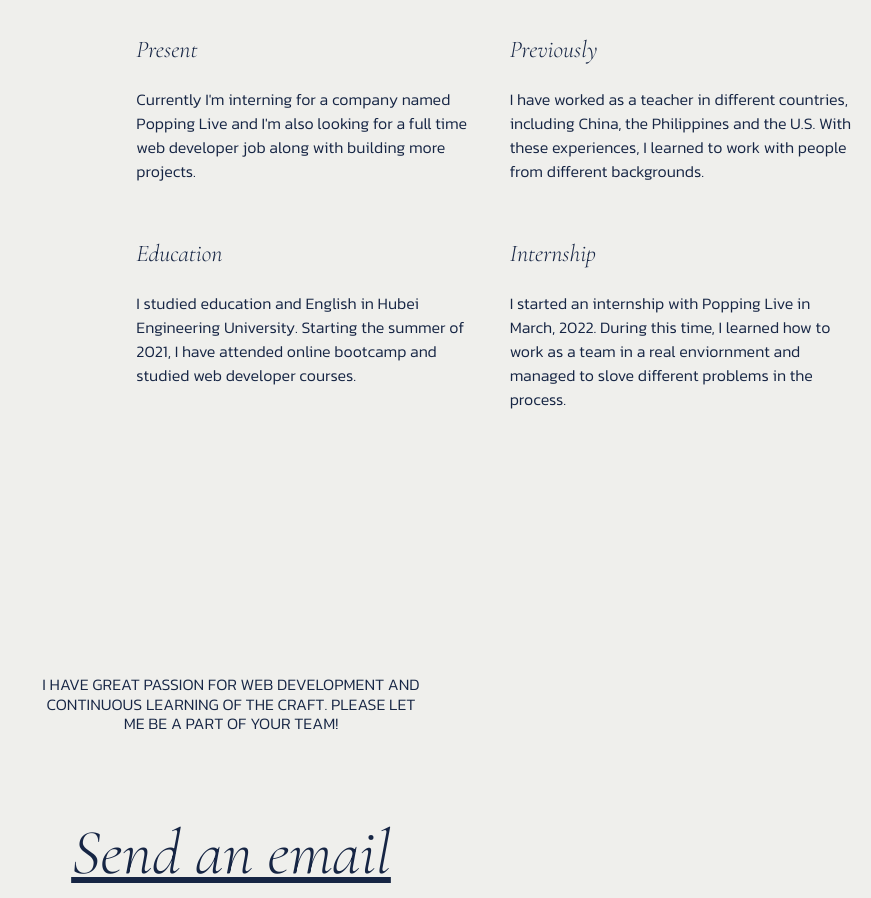
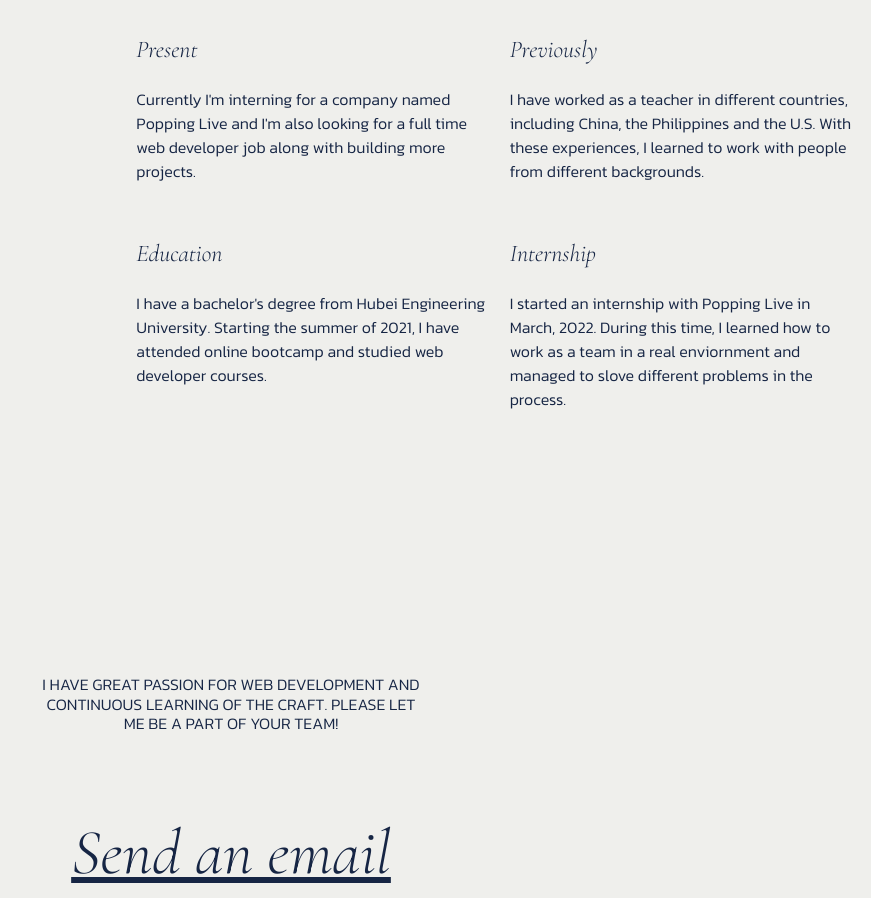
Before and after one commit to stellarome/tingwucodes, a plain HTML site: page index.html in a window 1280 px wide. Shown: the part 2552-3450 px from the top of the page, without its empty margins (409-1280 px from the left). Drawn offline with nearby package versions, Linux system fonts and the light colour scheme.

Commit message:
Update index.html

```diff
--- a/index.html
+++ b/index.html
@@ -120,7 +120,7 @@
         <div class="col-lg-6 col-md-6 col-12 internship">Internship</div>
        </div>
        <div class="row content-row" data-aos="fade-up">
-         <div class="col-lg-6 col-md-6 col-12 education">I studied education and English in Hubei Engineering University. Starting the summer of 2021, I have attended online bootcamp and studied web developer courses.</div>
+         <div class="col-lg-6 col-md-6 col-12 education">I have a bachelor's degree from Hubei Engineering University. Starting the summer of 2021, I have attended online bootcamp and studied web developer courses.</div>
          <div class="col-lg-6 col-md-6 col-12 internship">I started an internship with Popping Live in March, 2022. During this time, I learned how to work as a team in a real enviornment and managed to slove different problems in the process.</div>
         </div>
      </div>
```
